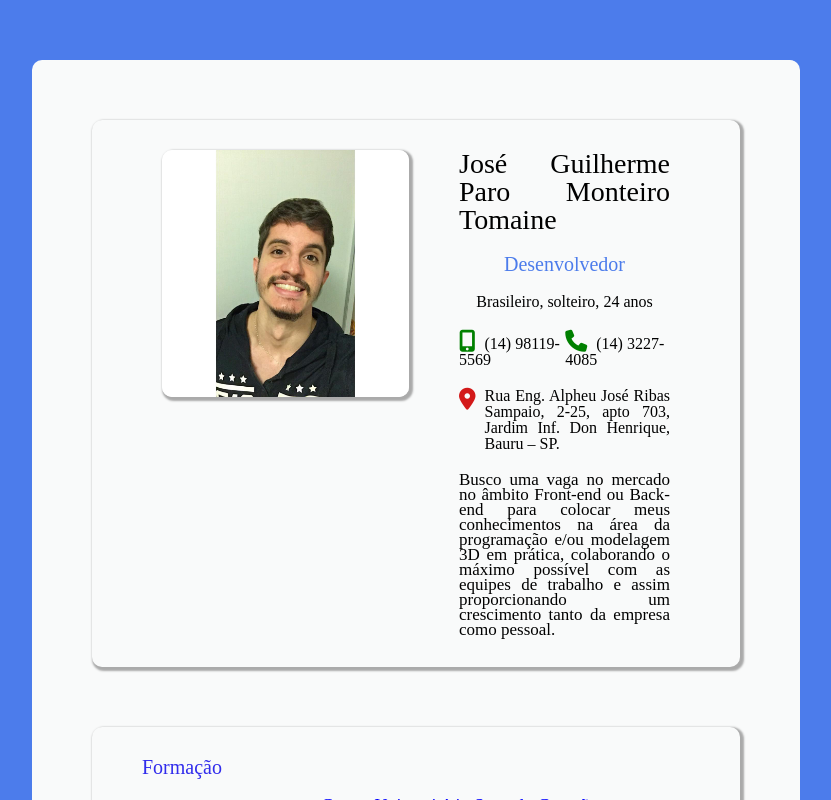
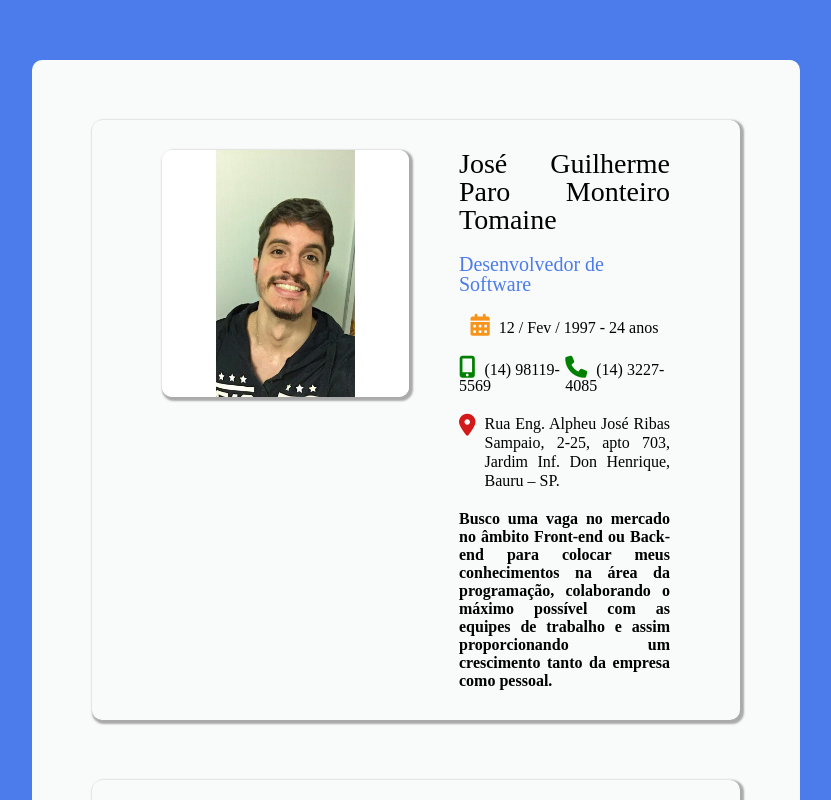
Before and after one commit to zehguilherme/curriculum, a React (Create React App) app in the folder frontend/: page / in a window 1280 px wide. Shown: the top 800 px of the page, without its empty margins (224-1055 px from the left). Built offline with nearby package versions, Linux system fonts and the light colour scheme; some icons are missing; the HTML template or start-up script is replaced by a standard one.

Commit message:
Update function ageCalculate, change HTML

```diff
--- a/frontend/src/components/MainInformations/index.js
+++ b/frontend/src/components/MainInformations/index.js
@@ -1,42 +1,41 @@
-import React, { useState, useEffect } from 'react'
+/* eslint-disable no-mixed-operators */
+import React, { useState, useEffect } from 'react';
 
-import { StylesMainContainer } from './styles'
+import { StylesMainContainer } from './styles';
 
-import profileImg from '../../assets/profile.jpg'
+import profileImg from '../../assets/profile.jpg';
 
 const ContainerMain = () => {
-
-  const [age, setAge] = useState(0)
+  const [age, setAge] = useState(0);
 
   // Automatically updates the age
   function ageCalculate () {
-    let actualDate = new Date().toLocaleDateString()
-    let actualDateWithoutBars = actualDate.split('/')
+    const actualDate = new Date().toLocaleDateString();
+    const actualDateWithoutBars = actualDate.split('/');
 
-    let actualDay = actualDateWithoutBars[0]
-    let actualMonth = actualDateWithoutBars[1]
-    let actualYear = actualDateWithoutBars[2]
+    const actualDay = actualDateWithoutBars[0];
+    const actualMonth = actualDateWithoutBars[1];
+    const actualYear = actualDateWithoutBars[2];
 
-    const birthdayDate = new Date('02/12/1997').toLocaleDateString()
-    const birthdayDateWithoutBars = birthdayDate.split('/')
+    const birthdayDate = new Date('02/12/1997').toLocaleDateString();
+    const birthdayDateWithoutBars = birthdayDate.split('/');
 
-    const birthdayDay = birthdayDateWithoutBars[0]
-    const birthdayMonth = birthdayDateWithoutBars[1]
-    const birthdayYear = birthdayDateWithoutBars[2]
-
-    let age = actualYear - birthdayYear
+    const birthdayDay = birthdayDateWithoutBars[0];
+    const birthdayMonth = birthdayDateWithoutBars[1];
+    const birthdayYear = birthdayDateWithoutBars[2];
 
     // If you have not yet passed the birthday, you must subtract 1 from the age
     // For example, the year has increased but has not yet arrived on the birthday day and month
-    if ((actualMonth < birthdayMonth) || (actualMonth === birthdayMonth) && (actualDay < birthdayDay)) {
-      setAge(age--)
+    if ((actualMonth < birthdayMonth) || (actualMonth === birthdayMonth)
+      && (actualDay < birthdayDay)) {
+      setAge((actualYear - birthdayYear) - 1);
+    } else {
+      setAge(actualYear - birthdayYear);
     }
-
-    setAge(age)
   }
 
   useEffect(() => {
-    ageCalculate()
+    ageCalculate();
   }, []);
 
   return (
@@ -47,42 +46,57 @@ const ContainerMain = () => {
         <div className="text">
           <h1>José Guilherme Paro Monteiro Tomaine</h1>
 
-          <h2>Desenvolvedor</h2>
+          <h2>Desenvolvedor de Software</h2>
 
           <div className="nationality-age-others">
-            <span> Brasileiro, solteiro, {age} anos</span>
+            <i className="fas fa-calendar-alt" />
+            <span>
+              12 / Fev / 1997
+              -
+              {' '}
+              {age}
+              {' '}
+              anos
+            </span>
           </div>
 
           <div className="phone">
             <div className="cellphone">
               <a href="tel:+5514981195569">
-                <i className="fas fa-mobile-alt"></i>
+                <i className="fas fa-mobile-alt" />
                 <span>(14) 98119-5569</span>
               </a>
             </div>
 
             <div className="landline">
               <a href="tel:+551432274085">
-                <i className="fas fa-phone"></i>
+                <i className="fas fa-phone" />
                 <span>(14) 3227-4085</span>
               </a>
             </div>
           </div>
 
           <div className="address">
-            <i className="fas fa-map-marker-alt"></i>
+            <i className="fas fa-map-marker-alt" />
 
-            <a target="_blank" href="https://www.google.com/maps/search/?api=1&query=rua+eng.+alpheu+jose+ribas+sampaio%2C+2-25%2Cjardim+inf.+don+henrique%2Cbauru+-+sp">
+            <a
+              target="_blank"
+              rel="noopener noreferrer"
+              href="https://www.google.com/maps/search/?api=1&query=rua+eng.+alpheu+jose+ribas+sampaio%2C+2-25%2Cjardim+inf.+don+henrique%2Cbauru+-+sp"
+            >
               Rua Eng. Alpheu José Ribas Sampaio, 2-25, apto 703, Jardim Inf. Don Henrique, Bauru – SP.
             </a>
           </div>
 
-          <p>Busco uma vaga no mercado no âmbito Front-end ou Back-end para colocar meus conhecimentos na área da programação e/ou modelagem 3D em prática, colaborando o máximo possível com as equipes de trabalho e assim proporcionando um crescimento tanto da empresa como pessoal.</p>
+          <p>
+            Busco uma vaga no mercado no âmbito Front-end ou Back-end para
+            colocar meus conhecimentos na área da programação, colaborando o máximo possível com as equipes de trabalho e assim proporcionando um crescimento tanto da empresa como pessoal.
+          </p>
 
         </div>
       </div>
     </StylesMainContainer>
-  )
-}
+  );
+};
 
-export default ContainerMain
+export default ContainerMain;
--- a/frontend/src/components/MainInformations/styles.js
+++ b/frontend/src/components/MainInformations/styles.js
@@ -1,4 +1,5 @@
-import styled from 'styled-components'
+/* eslint-disable import/prefer-default-export */
+import styled from 'styled-components';
 
 export const StylesMainContainer = styled.div`
   display: flex;
@@ -45,6 +46,12 @@ export const StylesMainContainer = styled.div`
     margin-bottom: 20px;
   }
 
+  .information .text .nationality-age-others i {
+    font-size: 22px;
+    margin-right: 9px;
+    color: #f7941b;
+  }
+
   .information .text .phone {
     display: flex;
     width: 100%;
@@ -65,7 +72,7 @@ export const StylesMainContainer = styled.div`
 
   .information .text .phone .cellphone a:hover,
   .information .text .phone .landline a:hover {
-    text-decoration: underline;
+    color: gray;
   }
 
   .information .text .address {
@@ -83,15 +90,16 @@ export const StylesMainContainer = styled.div`
   .information .text .address a {
     color: black;
     text-align: justify;
+    line-height: 19px;
   }
 
   .information .text .address a:hover {
-    text-decoration: underline;
+    color: gray;
   }
 
-  .information .text > p {
+  .information .text p {
     text-align: justify;
-    font-size: 17px;
-    line-height: 15px;
+    line-height: 18px;
+    font-weight: 600;
   }
-`
+`;
```
